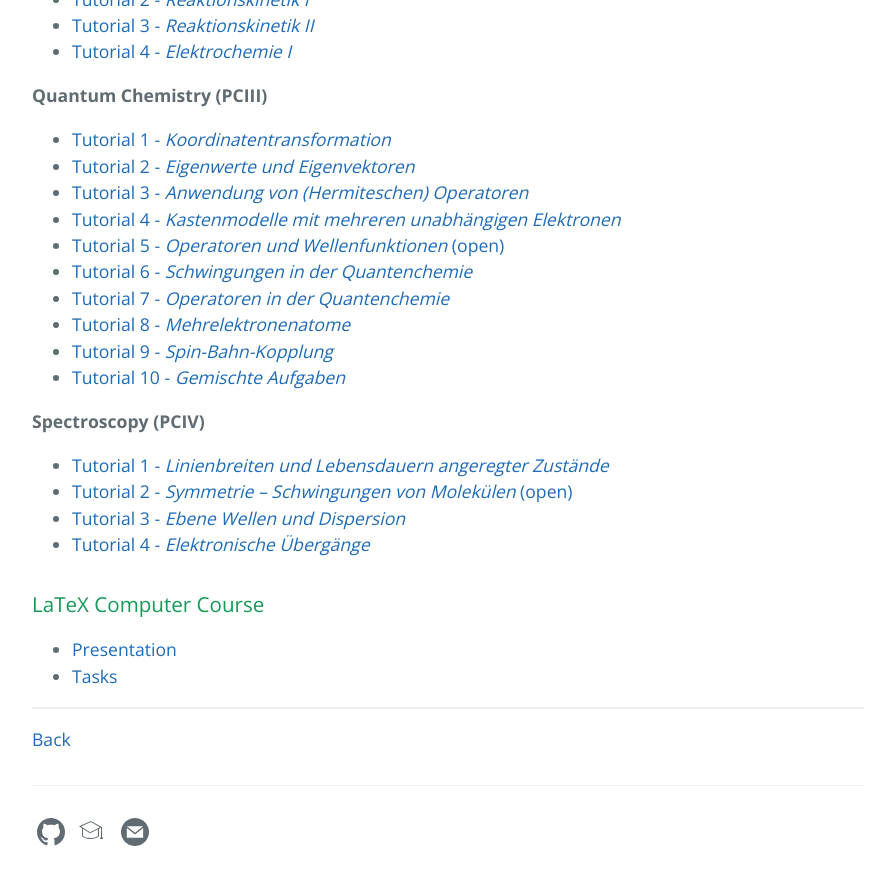
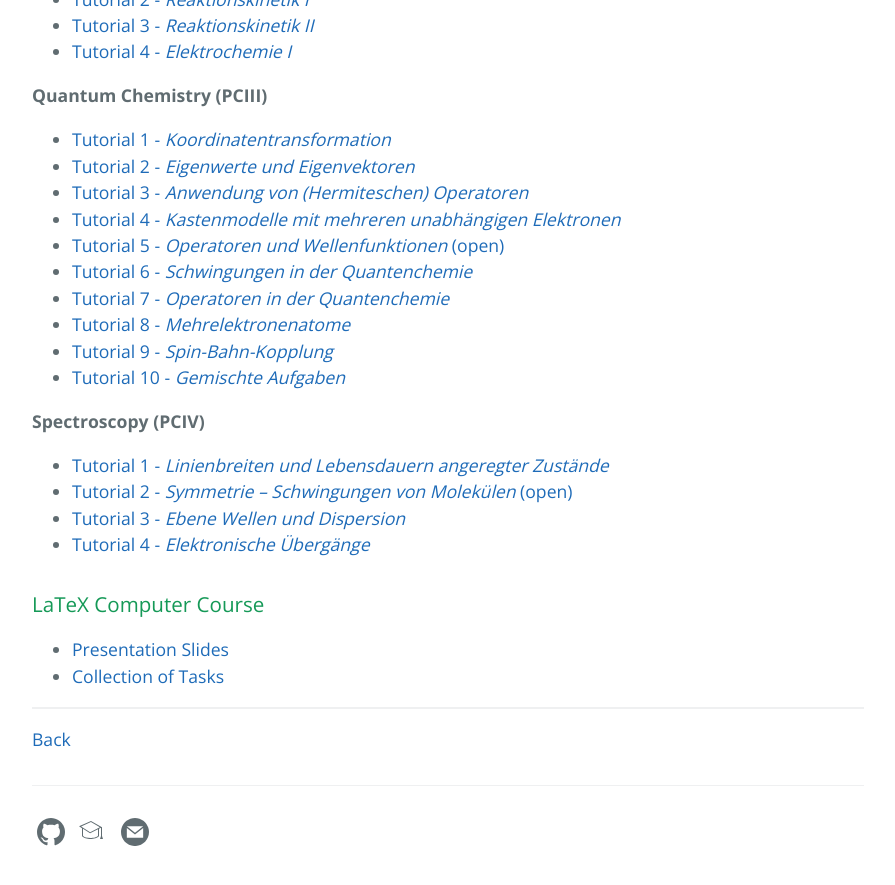
Before and after one commit to carolin-m/carolin-m.github.io, a Jekyll site: the page built from about.md, in a window 1280 px wide and 900 px high, scrolled down 1714 px. Shown: the top 885 px of the window, without its empty margins (192-1087 px from the left). Built offline with Jekyll 4.4.1, drawn with Linux system fonts in a browser that asks for light colours.

Commit message:
Update about.md

```diff
--- a/about.md
+++ b/about.md
@@ -66,8 +66,8 @@ ________________
 
 ### LaTeX Computer Course
 
-- [Presentation](./docs/LaTeX/Latex_Kurs_Folien.pdf)
-- [Tasks](./docs/LaTeX/LaTeX_Kurs_Aufgaben.pdf)
+- [Presentation Slides](./docs/LaTeX/Latex_Kurs_Folien.pdf)
+- [Collection of Tasks](./docs/LaTeX/LaTeX_Kurs_Aufgaben.pdf)
 
 ___________
 
```
